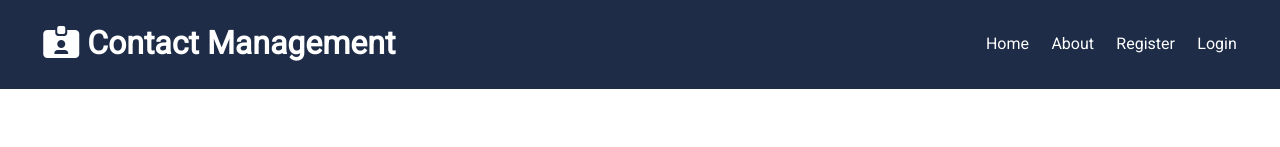
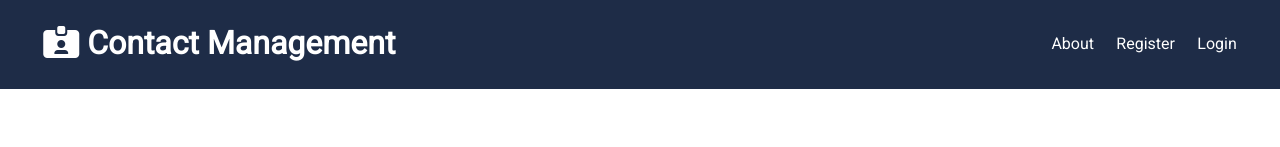
Before and after one commit to Hunaid-Memon/contact-management, a React (Create React App) app in the folder client/: page /login in a window 1280 px wide. Shown: the top 147 px of the page. Built offline with nearby package versions, Linux system fonts and the light colour scheme.

Commit message:
Create Logout & Update Navbar

```diff
--- a/client/src/components/layouts/Navbar.js
+++ b/client/src/components/layouts/Navbar.js
@@ -1,25 +1,62 @@
-import React from 'react'
+import React, { Fragment, useContext } from 'react'
 import PropTypes from 'prop-types';
 import { Link } from 'react-router-dom';
+import AuthContext from '../../context/auth/authContext';
 
 const Navbar = ({ title, icon }) => {
+    const authContext = useContext(AuthContext);
+    const { isAuthenticated, logout, user } = authContext;
+
+    const onLogout = () => {
+        logout();
+    }
+
+    const authLinks = (
+      <Fragment>
+        <li>
+          <Link to="/home">Home</Link>
+        </li>
+        <li>
+          <Link to="/about">About</Link>
+        </li>
+        <li>Hello {user && user.name}</li>
+        <li>
+          <a onClick={onLogout} href="#!">
+            <i className="fas fa-sign-out-alt"></i>
+            <span className="hide-sm">Logout</span>
+          </a>
+        </li>
+      </Fragment>
+    );
+
+    const guestLinks = (
+      <Fragment>
+        <li>
+          <Link to="/about">About</Link>
+        </li>
+        <li>
+          <Link to="/register">Register</Link>
+        </li>
+        <li>
+          <Link to="/login">Login</Link>
+        </li>
+      </Fragment>
+    );
+
+
   return (
-    <div className='navbar bg-primary' >
-        <Link to='/' >
+    <div className="navbar bg-primary">
+      <Link to="/">
         <h1>
           <i className={icon} /> {title}
         </h1>
       </Link>
       <ul>
-            <li>
-                <Link to='/'>Home</Link>
-                <Link to='/about'>About</Link>
-                <Link to='/register'>Register</Link>
-                <Link to='/login'>Login</Link>
-            </li>
+              {isAuthenticated ? authLinks : guestLinks}
+
       </ul>
     </div>
-  )
+  );
 }
 
 Navbar.propTypes = {
--- a/client/src/context/auth/AuthState.js
+++ b/client/src/context/auth/AuthState.js
@@ -72,9 +72,8 @@
       }
     };
 
-
-
     // Logout User
+    const logout = () => dispatch({ type: LOGOUT })
 
     // Clear Errors
     const clearErrors = () => dispatch({ type: CLEAR_ERRORS });
@@ -90,7 +89,8 @@
         register,
         login,
         loadUser,
-        clearErrors
+        clearErrors,
+        logout
       }}
     >
       {props.children}
--- a/client/src/context/auth/authReducer.js
+++ b/client/src/context/auth/authReducer.js
@@ -31,6 +31,7 @@
         case LOGIN_FAIL:
         case AUTH_ERROR:
         case REGISTER_FAIL:
+        case LOGOUT:
             localStorage.removeItem('token');
             return {
                 ...state,
```
Lines whose indentation alone changed are shown as unchanged.
